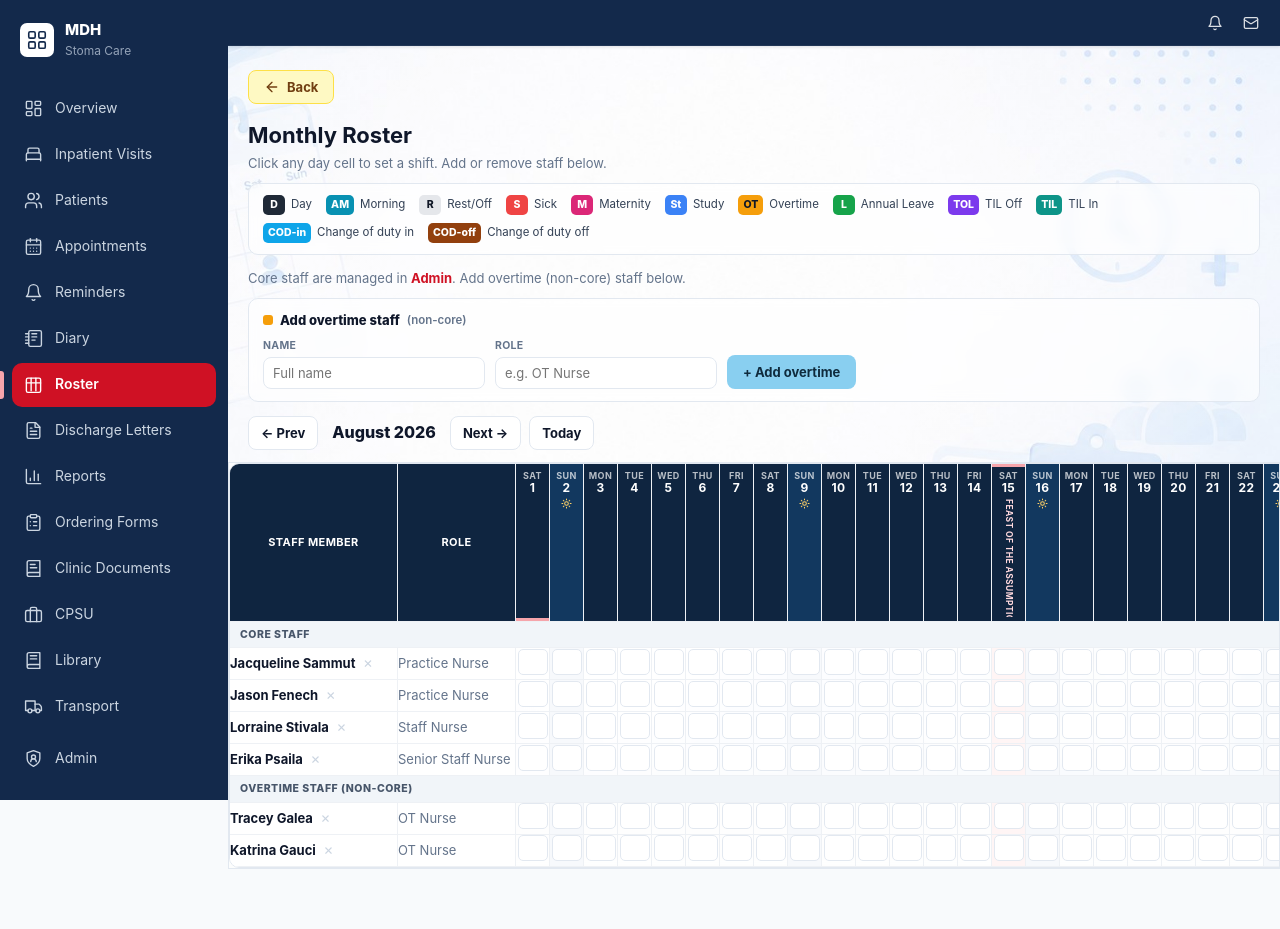
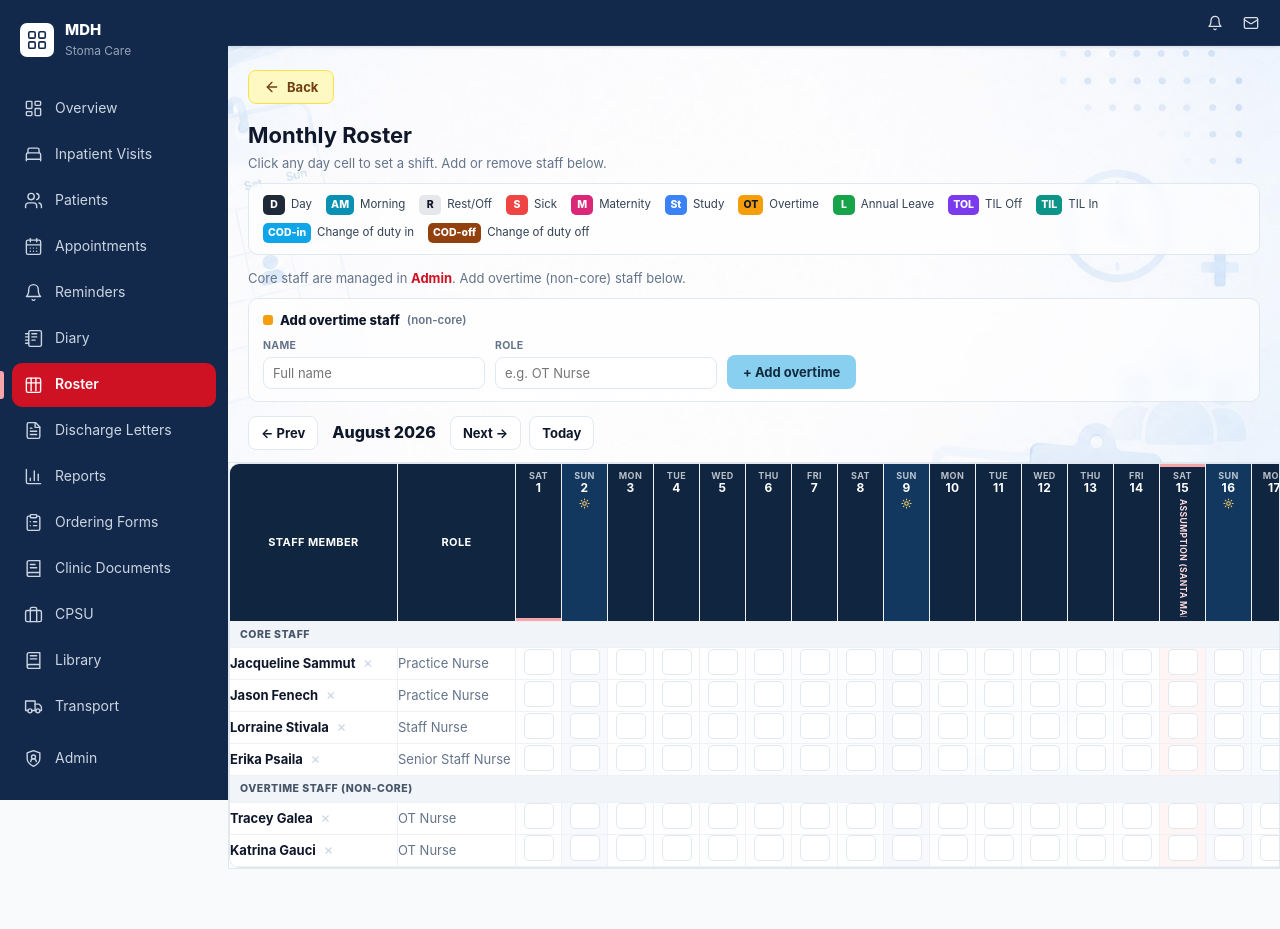
Before and after one commit to jasonfenech118-ctrl/dashborad, a Django app: page /roster/ in a window 1280 px wide. Run offline with Django 5.2, Linux system fonts and the light colour scheme; data comes from the database, SQL or seed files in the repository; data that the repository does not hold is empty.

Commit message:
Roster: wider day cells and shorter holiday names (#152)
* Make roster calendar full-width and increase table font size

* Roster: widen day cells to 46px, strip 'Feast of' from holiday names

---------

Co-authored-by: Claude <noreply@anthropic.com>

```diff
--- a/backend/clinic/views.py
+++ b/backend/clinic/views.py
@@ -1934,17 +1934,17 @@ def maltese_public_holidays(year):
     good_friday = _easter_sunday(year) - datetime.timedelta(days=2)
     return {
         d(year, 1, 1): "New Year's Day",
-        d(year, 2, 10): "Feast of St Paul's Shipwreck",
-        d(year, 3, 19): "Feast of St Joseph",
+        d(year, 2, 10): "St Paul's Shipwreck",
+        d(year, 3, 19): "St Joseph",
         d(year, 3, 31): "Freedom Day (Jum il-Ħelsien)",
         good_friday: "Good Friday",
         d(year, 5, 1): "Workers' Day (Jum il-Ħaddiem)",
         d(year, 6, 7): "Sette Giugno",
-        d(year, 6, 29): "Feast of St Peter & St Paul (L-Imnarja)",
-        d(year, 8, 15): "Feast of the Assumption (Santa Marija)",
+        d(year, 6, 29): "St Peter & St Paul (L-Imnarja)",
+        d(year, 8, 15): "Assumption (Santa Marija)",
         d(year, 9, 8): "Victory Day (Jum il-Vitorja)",
         d(year, 9, 21): "Independence Day (Jum l-Indipendenza)",
-        d(year, 12, 8): "Feast of the Immaculate Conception",
+        d(year, 12, 8): "Immaculate Conception",
         d(year, 12, 13): "Republic Day (Jum ir-Repubblika)",
         d(year, 12, 25): "Christmas Day",
     }
--- a/backend/templates/clinic/roster.html
+++ b/backend/templates/clinic/roster.html
@@ -54,7 +54,7 @@
   th.rost-role,td.rost-role{left:168px;min-width:118px;width:118px;padding:6px 8px;color:var(--muted);}
   thead th.rost-name,thead th.rost-role{background:#0f2540;color:#fff;z-index:4;}
   td.rost-name{border-right:2px solid #e2e8f0;}
-  .rost-day{min-width:34px;width:34px;}
+  .rost-day{min-width:46px;width:46px;}
   .rost-day .wd{display:block;font-size:9px;opacity:.7;line-height:1;margin-top:4px;}
   .rost-day .dn{display:block;font-size:12px;font-weight:700;line-height:1.3;}
   /* Only Sunday carries the darker weekend tint now — Saturday matches weekdays. */
@@ -67,7 +67,7 @@
     font-size:8.5px;font-weight:700;line-height:1.15;color:#ffd9de;max-height:118px;white-space:nowrap;overflow:hidden;}
   .rost-day.td{box-shadow:inset 0 -3px 0 #f6a5ab;}
   .rost-day.td.hol{box-shadow:inset 0 -3px 0 #f6a5ab, inset 0 3px 0 #f6a5ab;}
-  td.rost-cell{width:34px;height:32px;text-align:center;vertical-align:middle;}
+  td.rost-cell{width:46px;height:32px;text-align:center;vertical-align:middle;}
   td.rost-cell.we{background:#f7f9fc;}
   td.rost-cell.hol{background:#fff5f5;}
   .holidays{margin-top:14px;background:rgba(255,255,255,.6);backdrop-filter:blur(6px);-webkit-backdrop-filter:blur(6px);border:1px solid var(--border);border-radius:10px;padding:12px 14px;}
```
